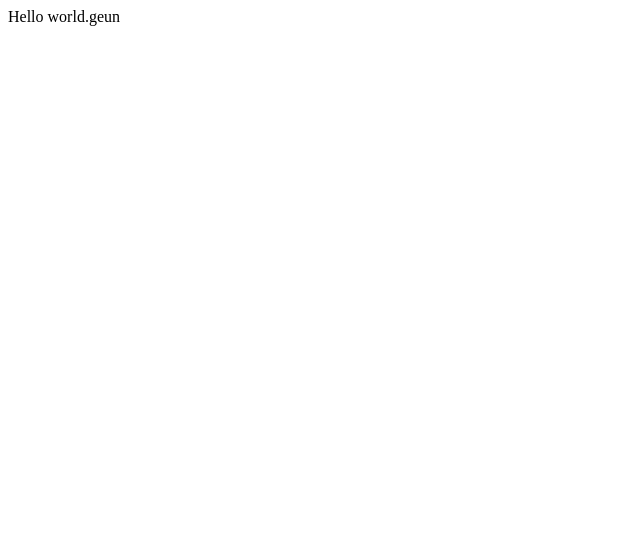
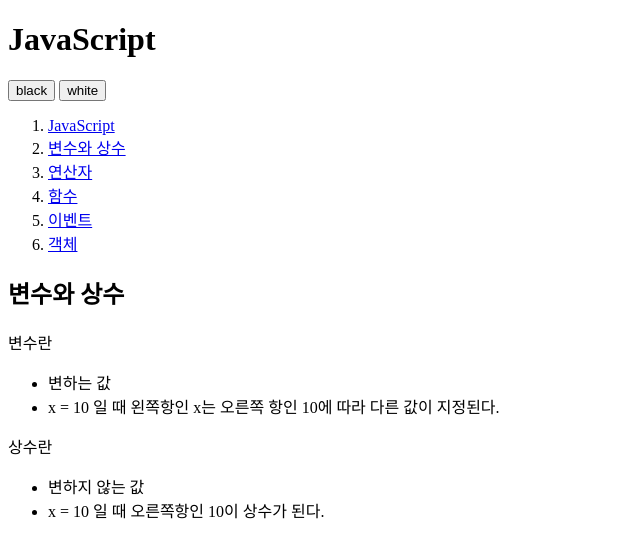
Before and after one commit to geun9480/opentutorials-geun, a plain HTML site: page index.html in a window 1280 px wide. Shown: the whole page, without its empty margins (0-640 px from the left). Drawn offline with Linux system fonts and the light colour scheme.

Commit message:
change index.html

```diff
--- a/index.html
+++ b/index.html
@@ -1,24 +1,52 @@
 <!DOCTYPE html>
-<html lang="en">
+<html>
     <head>
         <meta charset="utf-8" />
-
-        <!-- Always force latest IE rendering engine (even in intranet) & Chrome Frame
-        Remove this if you use the .htaccess -->
-        <meta http-equiv="X-UA-Compatible" content="IE=edge,chrome=1" />
-
-        <title>index</title>
-        <meta name="description" content="" />
-        <meta name="author" content="egoing" />
-
-        <meta name="viewport" content="width=device-width; initial-scale=1.0" />
-
-        <!-- Replace favicon.ico & apple-touch-icon.png in the root of your domain and delete these references -->
-        <link rel="shortcut icon" href="/favicon.ico" />
-        <link rel="apple-touch-icon" href="/apple-touch-icon.png" />
     </head>
 
-    <body>
-        Hello world.geun
+    <body id="body">
+        <div>
+            <header>
+                <h1>JavaScript</h1>
+            </header>
+            <div id="toolbar">
+                <input type="button" value="black" />
+                <input type="button" value="white" />
+            </div>
+            <nav>
+                <ol>
+                    <li><a href="http://opentutorials.org/course/49/16">JavaScript</a></li>
+                    <li><a href="http://opentutorials.org/course/49/17">변수와 상수</a></li>
+                    <li><a href="http://opentutorials.org/course/49/18">연산자</a></li>
+                    <li><a href="http://opentutorials.org/course/49/19">함수</a></li>
+                    <li><a href="http://opentutorials.org/course/49/20">이벤트</a></li>
+                    <li><a href="http://opentutorials.org/course/49/21">객체</a></li>
+                </ol>
+            </nav>
+            <article>
+                <h2>변수와 상수</h2>
+                <div>
+                    <p>변수란</p>
+                    <ul>
+                        <li>
+                            변하는 값
+                        </li>
+                        <li>
+                            x = 10 일 때 왼쪽항인 x는 오른쪽 항인 10에 따라 다른 값이 지정된다.
+                        </li>
+                    </ul>
+                    <p>
+                        상수란
+                    </p>
+                    <ul>
+                        <li>
+                            변하지 않는 값
+                        </li>
+                        <li>
+                            x = 10 일 때 오른쪽항인 10이 상수가 된다.
+                        </li>
+                    </ul>
+                </div>
+            </article>
+        </div>
     </body>
-</html>
```
